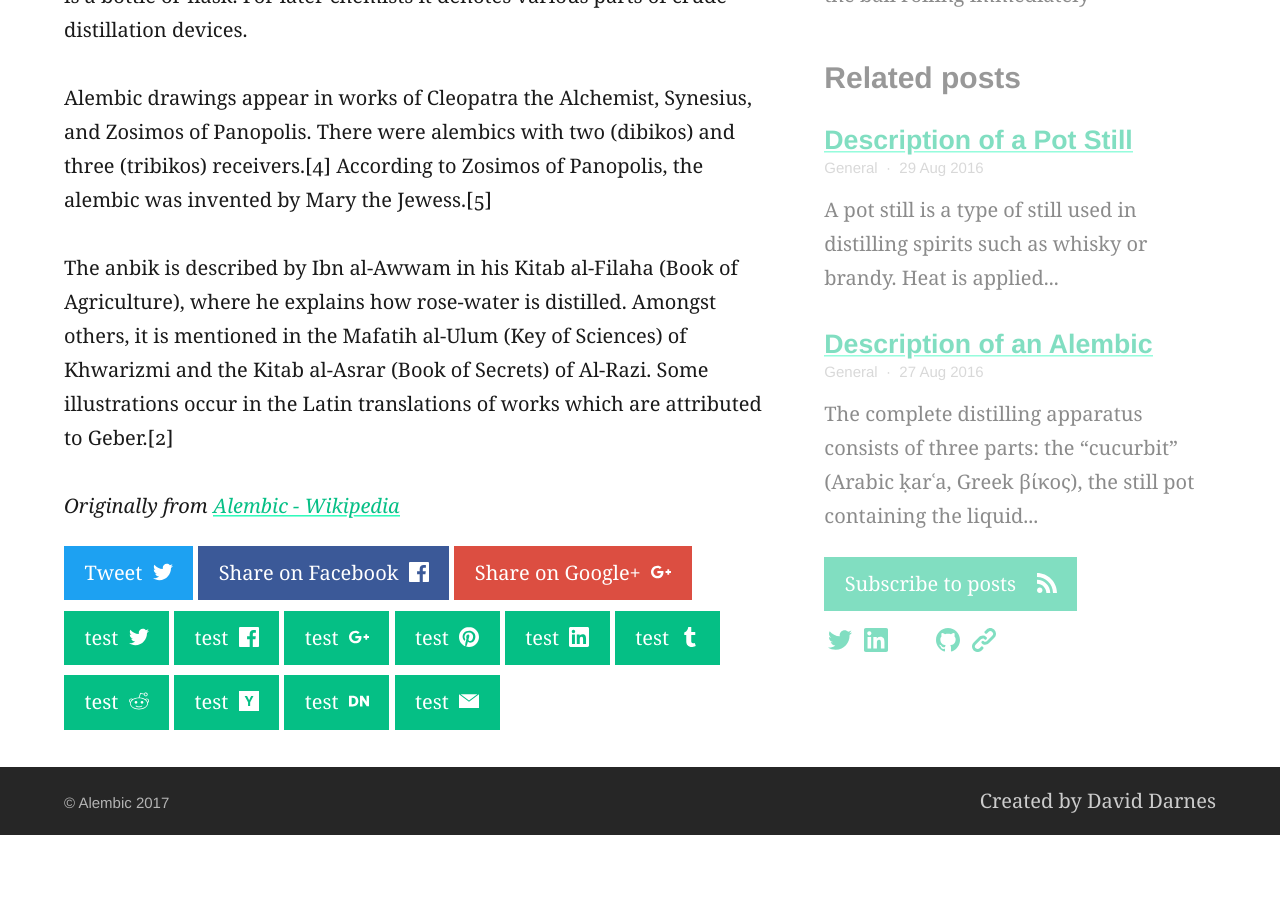
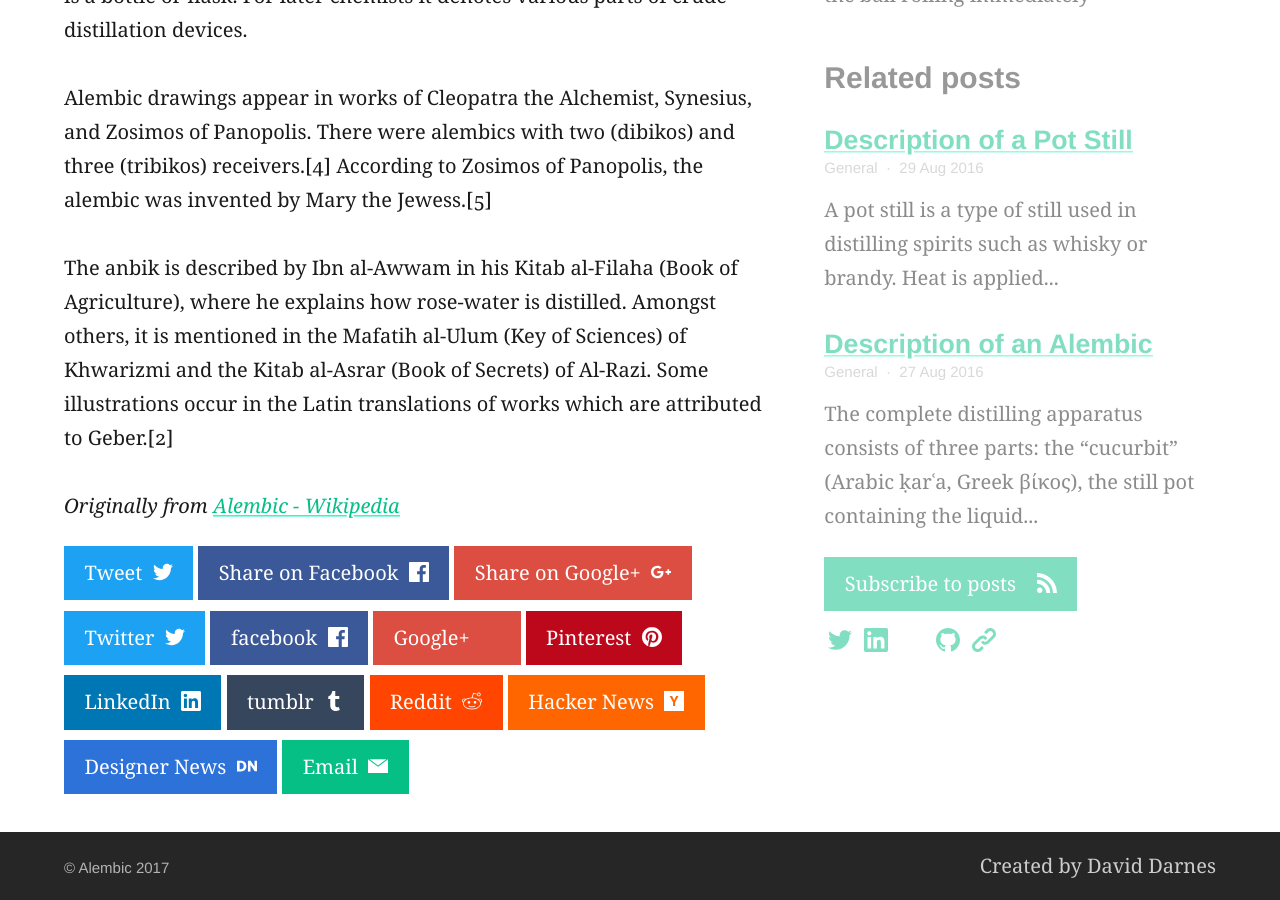
Before and after one commit to daviddarnes/alembic, a Jekyll site: the page built from _posts/2016-08-28-example-post-two.md, in a window 1280 px wide and 900 px high, scrolled down 653 px. Built offline with Jekyll 4.4.1, drawn with Linux system fonts in a browser that asks for light colours; comment, search, counter and statistics services are not loaded; before the commit the page ends 1488 px from its top, so only the background shows below that; some of the changed lines change nothing that is shown.

Commit message:
Refactor sharing buttons to depend more on the site config

```diff
--- a/_includes/nav-share.html
+++ b/_includes/nav-share.html
@@ -1,34 +1,23 @@
-{% assign url = site.url | append: page.url %}
-{% capture share_twitter %}
-https://twitter.com/intent/tweet/?text={{ page.title | uri_escape }}&amp;url={{ url }}{% endcapture %}
-{% capture share_facebook %}
-https://facebook.com/sharer/sharer.php?u={{ url }}{% endcapture %}
-{% capture share_googleplus %}
-https://plus.google.com/share?url={{ url }}{% endcapture %}
-{% capture share_pinterest %}
-https://pinterest.com/pin/create/button/?url={{ url }}&description={{ page.title }}&media={{ page.image }}{% endcapture %}
-{% capture share_linkedin %}
-https://www.linkedin.com/shareArticle?url={{ url }}&title={{ page.title }}&source={{ site.title }}&summary={{ page.excerpt }}&mini=true{% endcapture %}
-{% capture share_tumblr %}
-https://tumblr.com/widgets/share/tool?canonicalUrl={{ url }}&tags={{ page.category }}&caption={{ page.title }}{% endcapture %}
-{% capture share_reddit %}
-https://reddit.com/submit?url={{ url }}&title={{ page.title }}&resubmit=true{% endcapture %}
-{% capture share_hackernews %}
-https://news.ycombinator.com/submitlink?u={{ url }}&t={{ page.title }}{% endcapture %}
-{% capture share_designernews %}
-https://www.designernews.co/submit?url={{ url }}&title={{ page.title }}{% endcapture %}
-{% capture share_email %}
-mailto:?subject={{ page.title }}&body={{ url | prepend: "Hey, check out this: "}}{% endcapture %}
+<div class="share">
+  {% for network in site.sharing_links %}
+    {% assign name = network[0] %}
+    {% assign id = network[0] | downcase | remove: " " %}
+    {% assign url = site.url | append: page.url %}
+    {% assign color = network[1] %}
 
-<div class="share">
-  {% include button.html text="test" icon="twitter" link=share_twitter %}
-  {% include button.html text="test" icon="facebook" link=share_facebook %}
-  {% include button.html text="test" icon="googleplus" link=share_googleplus %}
-  {% include button.html text="test" icon="pinterest" link=share_pinterest %}
-  {% include button.html text="test" icon="linkedin" link=share_linkedin %}
-  {% include button.html text="test" icon="tumblr" link=share_tumblr %}
-  {% include button.html text="test" icon="reddit" link=share_reddit %}
-  {% include button.html text="test" icon="hackernews" link=share_hackernews %}
-  {% include button.html text="test" icon="designernews" link=share_designernews %}
-  {% include button.html text="test" icon="email" link=share_email %}
+    {% capture share_link %}
+      {% if id contains "twitter" %}https://twitter.com/intent/tweet/?url={{ url }}&text={{ page.title | uri_escape }}{% if site.twitter.username %}&via={{ site.twitter.username}}{% endif %}{% endif %}
+      {% if id contains "facebook" %}https://facebook.com/sharer/sharer.php?u={{ url }}{% endif %}
+      {% if id contains "google+" %}https://plus.google.com/share?url={{ url }}{% endif %}
+      {% if id contains "pinterest" %}https://pinterest.com/pin/create/button/?url={{ url }}&description={{ page.title }}&media={{ page.image }}{% endif %}
+      {% if id contains "linkedin" %}https://www.linkedin.com/shareArticle?url={{ url }}&title={{ page.title }}&source={{ site.title }}&summary={{ page.excerpt }}&mini=true{% endif %}
+      {% if id contains "tumblr" %}https://tumblr.com/widgets/share/tool?canonicalUrl={{ url }}&tags={{ page.category }}&caption={{ page.title }}{% endif %}
+      {% if id contains "reddit" %}https://reddit.com/submit?url={{ url }}&title={{ page.title }}&resubmit=true{% endif %}
+      {% if id contains "hackernews" %}https://news.ycombinator.com/submitlink?u={{ url }}&t={{ page.title }}{% endif %}
+      {% if id contains "designernews" %}https://www.designernews.co/submit?url={{ url }}&title={{ page.title }}{% endif %}
+      {% if id contains "email" %}mailto:?subject={{ page.title }}&body={{ url | prepend: "Hey, check out this: "}}{% endif %}
+    {% endcapture %}
+
+    {% include button.html text=name icon=id link=share_link color=color %}
+  {% endfor %}
 </div>
```
